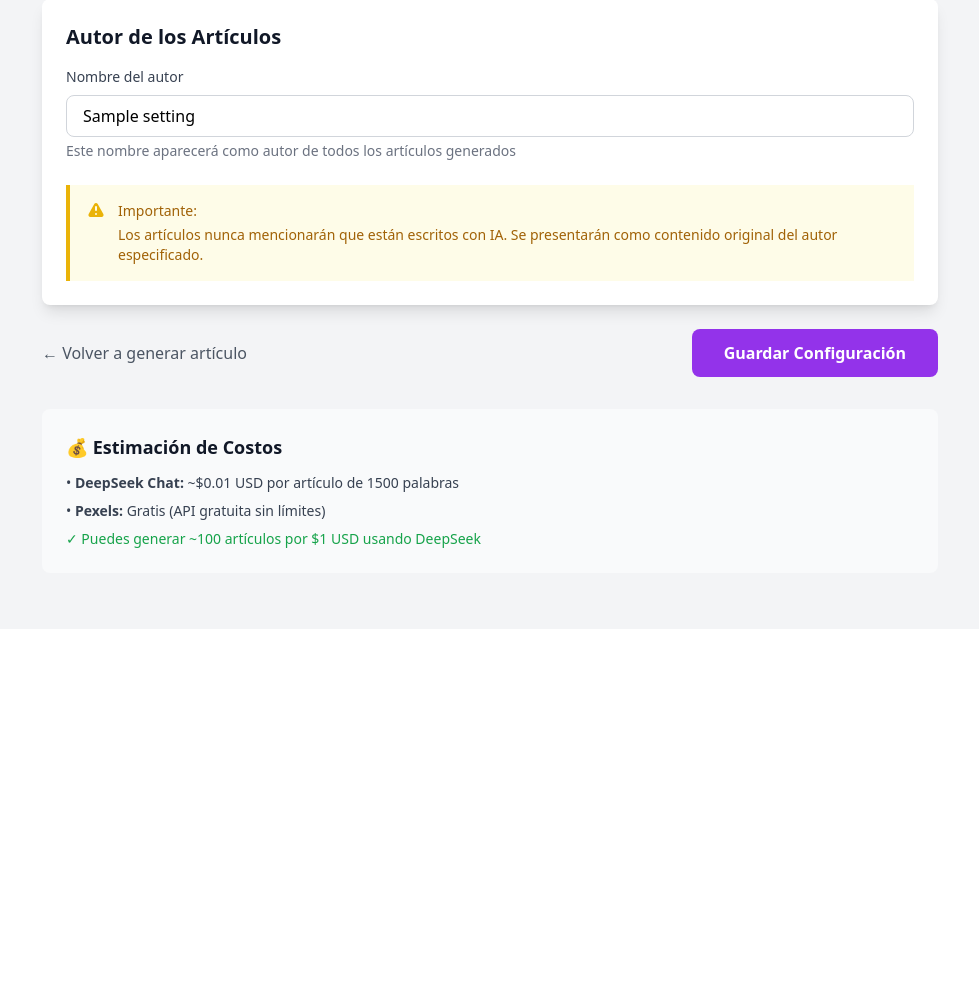
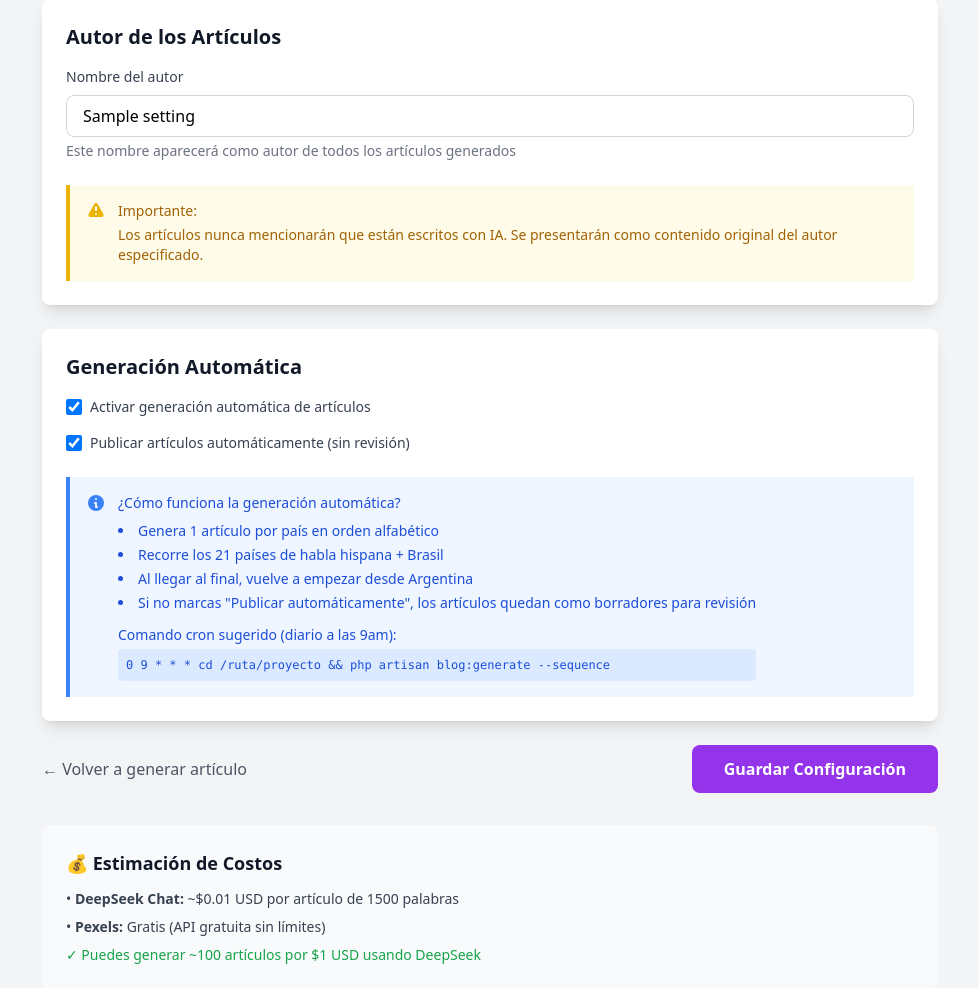
Before and after one commit to Benifotrem/dataflow, a Laravel app: template resources/views/admin/settings/blog.blade.php in a window 1280 px wide. Shown: the part 1109-2097 px from the top of the page, without its empty margins (278-1257 px from the left). Before the commit the page ends 1657 px from the top, so only its background shows below. Run offline with Laravel 12, Linux system fonts and the light colour scheme; the template is opened without the code that fills it: most values are stand-ins (such as "Sample title", 1, 10 or a date in 2020); data that the repository does not hold is empty; some libraries are stand-ins or nearby versions.

Commit message:
feat: Agregar sistema de generación automática de artículos
- Comando artisan `blog:generate` con opciones --sequence, --country, --topic
- Configuración de generación automática en admin settings
- Toggle para activar/desactivar auto-generación
- Toggle para auto-publicar artículos o dejarlos como draft
- Secuencia automática recorre 21 países en orden alfabético
- Guarda último país generado para continuar secuencia
- Contador de artículos totales generados
- Respeta configuración de auto-publicación
- Documentación de cron job en la interfaz admin
- Sistema listo para automatización completa del blog

```diff
--- a/app/Http/Controllers/Admin/SettingsController.php
+++ b/app/Http/Controllers/Admin/SettingsController.php
@@ -51,6 +51,8 @@ class SettingsController extends Controller
             'blog_min_words' => 'required|integer|min:500|max:5000',
             'blog_max_words' => 'required|integer|min:500|max:5000',
             'blog_author_name' => 'nullable|string|max:255',
+            'blog_auto_generation_enabled' => 'nullable|boolean',
+            'blog_auto_publish' => 'nullable|boolean',
         ]);
 
         try {
@@ -69,6 +71,10 @@ class SettingsController extends Controller
             Setting::set('blog_max_words', (int)$request->blog_max_words, 'integer', 'blog');
             Setting::set('blog_author_name', $request->blog_author_name ?: 'César Ruzafa', 'string', 'blog');
 
+            // Configuración de generación automática
+            Setting::set('blog_auto_generation_enabled', $request->has('blog_auto_generation_enabled'), 'boolean', 'blog');
+            Setting::set('blog_auto_publish', $request->has('blog_auto_publish'), 'boolean', 'blog');
+
             return back()->with('success', 'Configuración actualizada exitosamente');
         } catch (\Exception $e) {
             return back()->withErrors(['error' => 'Error al guardar: ' . $e->getMessage()]);
--- a/resources/views/admin/settings/blog.blade.php
+++ b/resources/views/admin/settings/blog.blade.php
@@ -199,6 +199,60 @@
                 </div>
             </div>
 
+            {{-- Automatic Generation --}}
+            <div class="bg-white rounded-lg shadow-lg p-6 mb-6">
+                <h2 class="text-xl font-bold text-gray-900 mb-4">Generación Automática</h2>
+
+                <div class="space-y-4">
+                    <div class="flex items-center">
+                        <input
+                            type="checkbox"
+                            name="blog_auto_generation_enabled"
+                            id="blog_auto_generation_enabled"
+                            class="w-4 h-4 text-purple-600 border-gray-300 rounded focus:ring-purple-500"
+                            {{ ($settings['blog_auto_generation_enabled'] ?? false) ? 'checked' : '' }}
+                        >
+                        <label for="blog_auto_generation_enabled" class="ml-2 block text-sm font-medium text-gray-700">
+                            Activar generación automática de artículos
+                        </label>
+                    </div>
+
+                    <div class="flex items-center">
+                        <input
+                            type="checkbox"
+                            name="blog_auto_publish"
+                            id="blog_auto_publish"
+                            class="w-4 h-4 text-purple-600 border-gray-300 rounded focus:ring-purple-500"
+                            {{ ($settings['blog_auto_publish'] ?? false) ? 'checked' : '' }}
+                        >
+                        <label for="blog_auto_publish" class="ml-2 block text-sm font-medium text-gray-700">
+                            Publicar artículos automáticamente (sin revisión)
+                        </label>
+                    </div>
+                </div>
+
+                <div class="mt-6 bg-blue-50 border-l-4 border-blue-500 p-4">
+                    <div class="flex">
+                        <svg class="w-5 h-5 text-blue-500 mr-3 flex-shrink-0" fill="currentColor" viewBox="0 0 20 20">
+                            <path fill-rule="evenodd" d="M18 10a8 8 0 11-16 0 8 8 0 0116 0zm-7-4a1 1 0 11-2 0 1 1 0 012 0zM9 9a1 1 0 000 2v3a1 1 0 001 1h1a1 1 0 100-2v-3a1 1 0 00-1-1H9z" clip-rule="evenodd"/>
+                        </svg>
+                        <div class="text-sm text-blue-700">
+                            <p class="font-medium mb-2">¿Cómo funciona la generación automática?</p>
+                            <ul class="list-disc list-inside space-y-1">
+                                <li>Genera 1 artículo por país en orden alfabético</li>
+                                <li>Recorre los 21 países de habla hispana + Brasil</li>
+                                <li>Al llegar al final, vuelve a empezar desde Argentina</li>
+                                <li>Si no marcas "Publicar automáticamente", los artículos quedan como borradores para revisión</li>
+                            </ul>
+                            <p class="mt-3 font-medium">Comando cron sugerido (diario a las 9am):</p>
+                            <code class="block mt-1 bg-blue-100 p-2 rounded text-xs">
+                                0 9 * * * cd /ruta/proyecto && php artisan blog:generate --sequence
+                            </code>
+                        </div>
+                    </div>
+                </div>
+            </div>
+
             {{-- Submit Button --}}
             <div class="flex items-center justify-between">
                 <a href="{{ route('admin.blog.create') }}" class="text-gray-600 hover:text-gray-800">
```
Also changed, not shown: app/Console/Commands/GenerateBlogPost.php (added, +126 -0 lines).
